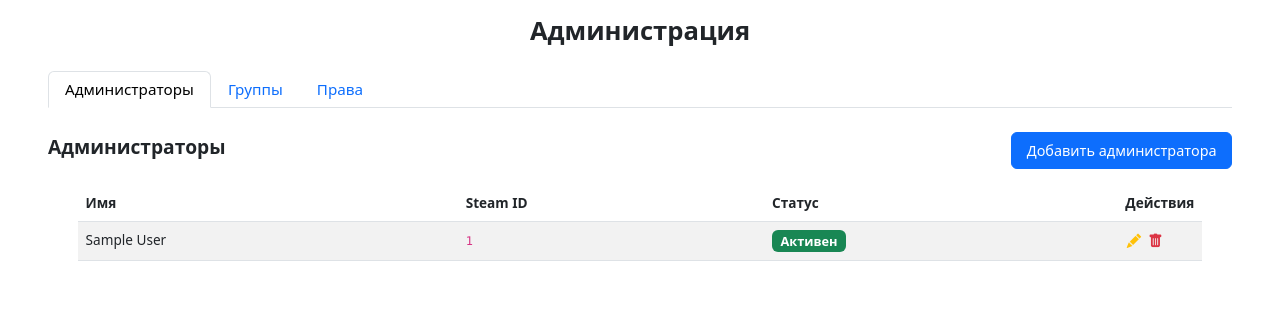
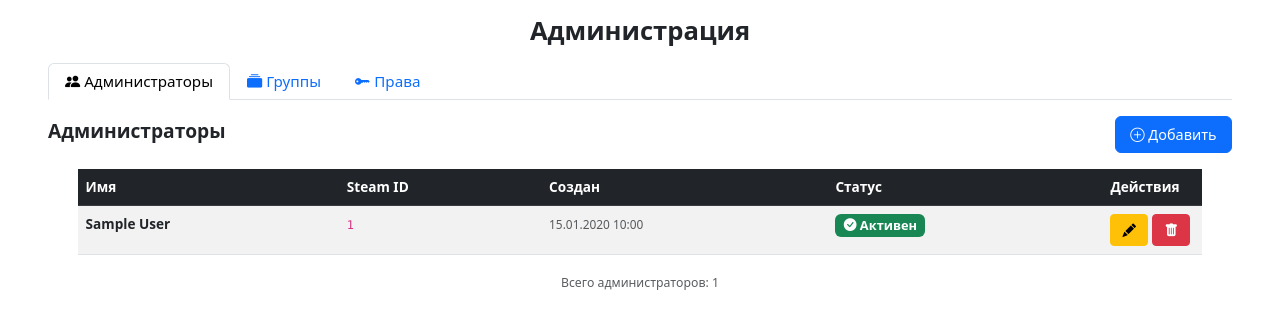
Before and after one commit to qwingel/BeautyBans, a Django app: page /adminpanel/administration/ in a window 1280 px wide. Shown: the part 57-386 px from the top of the page. Run offline with Django 5.2, Linux system fonts and the light colour scheme; a user stored in the database is signed in; tables that the repository leaves empty hold one stand-in row (values such as "Sample post").

Commit message:
improve adminpanel frontend

```diff
--- a/beautybans/admins/templates/admins/admin_panel.html
+++ b/beautybans/admins/templates/admins/admin_panel.html
@@ -3,17 +3,23 @@
 {% block title %}Администрация - BeautyBans{% endblock %}
 
 {% block content %}
-<h1 class="mb-4">Администрация</h1>
+<h1 class="mb-3">Администрация</h1>
 
-<ul class="nav nav-tabs mb-4" id="adminTabs" role="tablist">
+<ul class="nav nav-tabs mb-3" id="adminTabs" role="tablist">
     <li class="nav-item" role="presentation">
-        <button class="nav-link active" id="admins-tab" data-bs-toggle="tab" data-bs-target="#admins" type="button">Администраторы</button>
+        <button class="nav-link active" id="admins-tab" data-bs-toggle="tab" data-bs-target="#admins" type="button">
+            <i class="bi bi-people-fill"></i> Администраторы
+        </button>
     </li>
     <li class="nav-item" role="presentation">
-        <button class="nav-link" id="groups-tab" data-bs-toggle="tab" data-bs-target="#groups" type="button">Группы</button>
+        <button class="nav-link" id="groups-tab" data-bs-toggle="tab" data-bs-target="#groups" type="button">
+            <i class="bi bi-collection-fill"></i> Группы
+        </button>
     </li>
     <li class="nav-item" role="presentation">
-        <button class="nav-link" id="permissions-tab" data-bs-toggle="tab" data-bs-target="#permissions" type="button">Права</button>
+        <button class="nav-link" id="permissions-tab" data-bs-toggle="tab" data-bs-target="#permissions" type="button">
+            <i class="bi bi-key-fill"></i> Права
+        </button>
     </li>
 </ul>
 
@@ -22,44 +28,53 @@
     <div class="tab-pane fade show active" id="admins" role="tabpanel">
         <div class="d-flex justify-content-between align-items-center mb-3">
             <h3>Администраторы</h3>
-            <a href="{% url 'admins:admin_add' %}" class="btn btn-primary">Добавить администратора</a>
+            <a href="{% url 'admins:admin_add' %}" class="btn btn-primary">
+                <i class="bi bi-plus-circle"></i> Добавить
+            </a>
         </div>
 
         {% if admins %}
         <div class="table-responsive">
             <table class="table table-striped table-hover">
-                <thead>
+                <thead class="table-dark">
                     <tr>
                         <th>Имя</th>
                         <th>Steam ID</th>
+                        <th>Создан</th>
                         <th>Статус</th>
-                        <th width="80">Действия</th>
+                        <th width="100">Действия</th>
                     </tr>
                 </thead>
                 <tbody>
                     {% for admin in admins %}
                     <tr>
-                        <td>{{ admin.name }}</td>
+                        <td><strong>{{ admin.name }}</strong></td>
                         <td><code>{{ admin.steam_id }}</code></td>
+                        <td><small class="text-muted">{{ admin.created_at|date:"d.m.Y H:i" }}</small></td>
                         <td>
                             {% if admin.is_active %}
-                            <span class="badge bg-success">Активен</span>
+                            <span class="badge bg-success"><i class="bi bi-check-circle-fill"></i> Активен</span>
                             {% else %}
                             <span class="badge bg-secondary">Неактивен</span>
                             {% endif %}
                         </td>
                         <td>
-                            <a href="{% url 'admins:admin_edit' admin.pk %}" class="action-icon text-warning" title="Редактировать">
+                            <div class="d-flex gap-1">
+                                <a href="{% url 'admins:admin_edit' admin.pk %}" class="btn btn-sm btn-warning" title="Редактировать">
                                     <i class="bi bi-pencil-fill"></i>
                                 </a>
-                            <a href="{% url 'admins:admin_delete' admin.pk %}" class="action-icon text-danger" title="Удалить">
+                                <a href="{% url 'admins:admin_delete' admin.pk %}" class="btn btn-sm btn-danger" title="Удалить">
                                     <i class="bi bi-trash-fill"></i>
                                 </a>
+                            </div>
                         </td>
                     </tr>
                     {% endfor %}
                 </tbody>
             </table>
+        </div>
+        <div class="text-center mt-3">
+            <small class="text-muted">Всего администраторов: {{ admins.count }}</small>
         </div>
         {% else %}
         <div class="alert alert-info">
@@ -72,38 +87,49 @@
     <div class="tab-pane fade" id="groups" role="tabpanel">
         <div class="d-flex justify-content-between align-items-center mb-3">
             <h3>Группы администраторов</h3>
-            <a href="{% url 'admins:group_add' %}" class="btn btn-primary">Добавить группу</a>
+            <a href="{% url 'admins:group_add' %}" class="btn btn-primary">
+                <i class="bi bi-plus-circle"></i> Добавить
+            </a>
         </div>
 
         {% if groups %}
         <div class="table-responsive">
             <table class="table table-striped table-hover">
-                <thead>
+                <thead class="table-dark">
                     <tr>
                         <th>Название</th>
                         <th>Флаги</th>
                         <th>Иммунитет</th>
-                        <th width="80">Действия</th>
+                        <th>Создана</th>
+                        <th width="100">Действия</th>
                     </tr>
                 </thead>
                 <tbody>
                     {% for group in groups %}
                     <tr>
-                        <td>{{ group.name }}</td>
+                        <td><strong>{{ group.name }}</strong></td>
                         <td><code>{{ group.flags|default:"—" }}</code></td>
-                        <td>{{ group.immunity }}</td>
                         <td>
-                            <a href="{% url 'admins:group_edit' group.pk %}" class="action-icon text-warning" title="Редактировать">
+                            <span class="badge bg-primary">{{ group.immunity }}</span>
+                        </td>
+                        <td><small class="text-muted">{{ group.created_at|date:"d.m.Y H:i" }}</small></td>
+                        <td>
+                            <div class="d-flex gap-1">
+                                <a href="{% url 'admins:group_edit' group.pk %}" class="btn btn-sm btn-warning" title="Редактировать">
                                     <i class="bi bi-pencil-fill"></i>
                                 </a>
-                            <a href="{% url 'admins:group_delete' group.pk %}" class="action-icon text-danger" title="Удалить">
+                                <a href="{% url 'admins:group_delete' group.pk %}" class="btn btn-sm btn-danger" title="Удалить">
                                     <i class="bi bi-trash-fill"></i>
                                 </a>
+                            </div>
                         </td>
                     </tr>
                     {% endfor %}
                 </tbody>
             </table>
+        </div>
+        <div class="text-center mt-3">
+            <small class="text-muted">Всего групп: {{ groups.count }}</small>
         </div>
         {% else %}
         <div class="alert alert-info">
@@ -116,17 +142,20 @@
     <div class="tab-pane fade" id="permissions" role="tabpanel">
         <div class="d-flex justify-content-between align-items-center mb-3">
             <h3>Права доступа на серверах</h3>
-            <a href="{% url 'admins:permission_add' %}" class="btn btn-primary">Добавить права</a>
+            <a href="{% url 'admins:permission_add' %}" class="btn btn-primary">
+                <i class="bi bi-plus-circle"></i> Добавить
+            </a>
         </div>
 
+        <!-- Фильтры -->
         <div class="card mb-3">
             <div class="card-body">
-                <form method="get" class="row g-3">
+                <form method="get" class="row g-2" id="filterForm">
                     <input type="hidden" name="tab" value="permissions">
-                    <div class="col-md-5">
-                        <label class="form-label">Фильтр по серверу</label>
-                        <select name="server" class="form-control" onchange="this.form.submit()">
-                            <option value="">Все серверы</option>
+                    <div class="col-md-4">
+                        <label class="form-label">Сервер</label>
+                        <select name="server" class="form-select form-select-sm filter-select">
+                            <option value="">Все</option>
                             {% for server in servers %}
                             <option value="{{ server.pk }}" {% if selected_server == server.pk|stringformat:"s" %}selected{% endif %}>
                                 {{ server.name }}
@@ -134,10 +163,10 @@
                             {% endfor %}
                         </select>
                     </div>
-                    <div class="col-md-5">
-                        <label class="form-label">Фильтр по группе</label>
-                        <select name="group" class="form-control" onchange="this.form.submit()">
-                            <option value="">Все группы</option>
+                    <div class="col-md-4">
+                        <label class="form-label">Группа</label>
+                        <select name="group" class="form-select form-select-sm filter-select">
+                            <option value="">Все</option>
                             {% for group in all_groups %}
                             <option value="{{ group.pk }}" {% if selected_group == group.pk|stringformat:"s" %}selected{% endif %}>
                                 {{ group.name }}
@@ -146,7 +175,7 @@
                         </select>
                     </div>
                     <div class="col-md-2 d-flex align-items-end">
-                        <a href="{% url 'admins:admin_panel' %}?tab=permissions" class="btn btn-secondary w-100">Сбросить</a>
+                        <a href="{% url 'admins:admin_panel' %}?tab=permissions" class="btn btn-secondary btn-sm">Сбросить</a>
                     </div>
                 </form>
             </div>
@@ -155,42 +184,51 @@
         {% if permissions %}
         <div class="table-responsive">
             <table class="table table-striped table-hover">
-                <thead>
+                <thead class="table-dark">
                     <tr>
                         <th>Администратор</th>
                         <th>Сервер</th>
                         <th>Группа</th>
                         <th>Флаги</th>
                         <th>Иммунитет</th>
-                        <th width="80">Действия</th>
+                        <th>Создано</th>
+                        <th width="100">Действия</th>
                     </tr>
                 </thead>
                 <tbody>
                     {% for perm in permissions %}
                     <tr>
-                        <td>{{ perm.admin.name }}</td>
+                        <td><strong>{{ perm.admin.name }}</strong><br><small class="text-muted">{{ perm.admin.steam_id }}</small></td>
                         <td>{{ perm.server.name }}</td>
                         <td>
                             {% if perm.group %}
                             <span class="badge bg-info">{{ perm.group.name }}</span>
                             {% else %}
-                            —
+                            <span class="text-muted">Индивидуальные</span>
                             {% endif %}
                         </td>
                         <td><code>{{ perm.get_effective_flags|default:"—" }}</code></td>
-                        <td>{{ perm.get_effective_immunity }}</td>
                         <td>
-                            <a href="{% url 'admins:permission_edit' perm.pk %}" class="action-icon text-warning" title="Редактировать">
+                            <span class="badge bg-primary">{{ perm.get_effective_immunity }}</span>
+                        </td>
+                        <td><small class="text-muted">{{ perm.created_at|date:"d.m.Y H:i" }}</small></td>
+                        <td>
+                            <div class="d-flex gap-1">
+                                <a href="{% url 'admins:permission_edit' perm.pk %}" class="btn btn-sm btn-warning" title="Редактировать">
                                     <i class="bi bi-pencil-fill"></i>
                                 </a>
-                            <a href="{% url 'admins:permission_delete' perm.pk %}" class="action-icon text-danger" title="Удалить">
+                                <a href="{% url 'admins:permission_delete' perm.pk %}" class="btn btn-sm btn-danger" title="Удалить">
                                     <i class="bi bi-trash-fill"></i>
                                 </a>
+                            </div>
                         </td>
                     </tr>
                     {% endfor %}
                 </tbody>
             </table>
+        </div>
+        <div class="text-center mt-3">
+            <small class="text-muted">Всего прав: {{ permissions.count }}</small>
         </div>
         {% else %}
         <div class="alert alert-info">
@@ -201,6 +239,14 @@
 </div>
 
 <script>
+// Автоотправка формы при изменении фильтров
+document.querySelectorAll('.filter-select').forEach(select => {
+    select.addEventListener('change', function() {
+        document.getElementById('filterForm').submit();
+    });
+});
+
+// Переключение табов по URL параметру
 document.addEventListener('DOMContentLoaded', function() {
     const urlParams = new URLSearchParams(window.location.search);
     const activeTab = urlParams.get('tab');
```
Also changed, not shown: beautybans/punishments/templates/punishments/list.html (+92 -89 lines), beautybans/servers/templates/servers/list.html (+37 -52 lines). Lines whose indentation alone changed are shown as unchanged.
